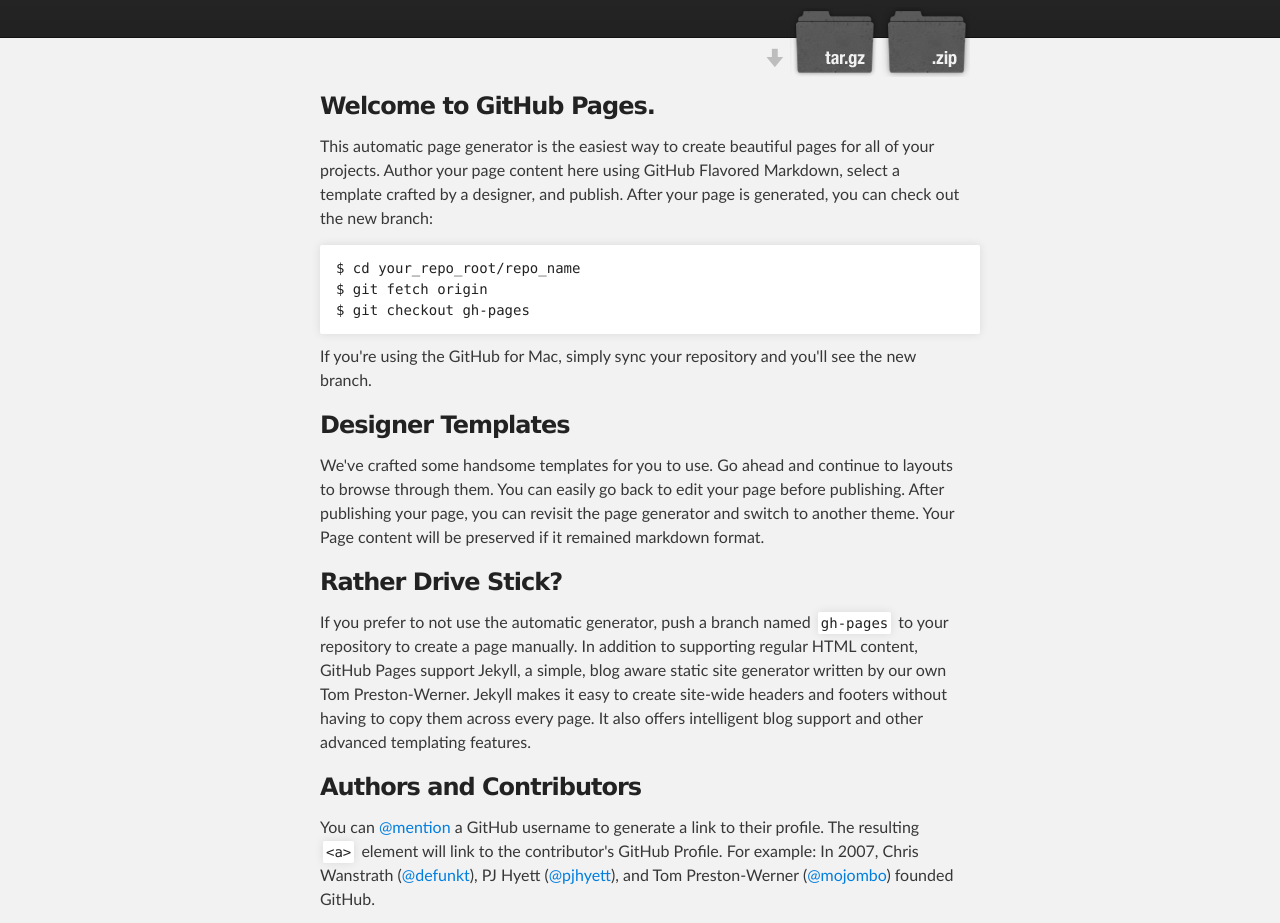
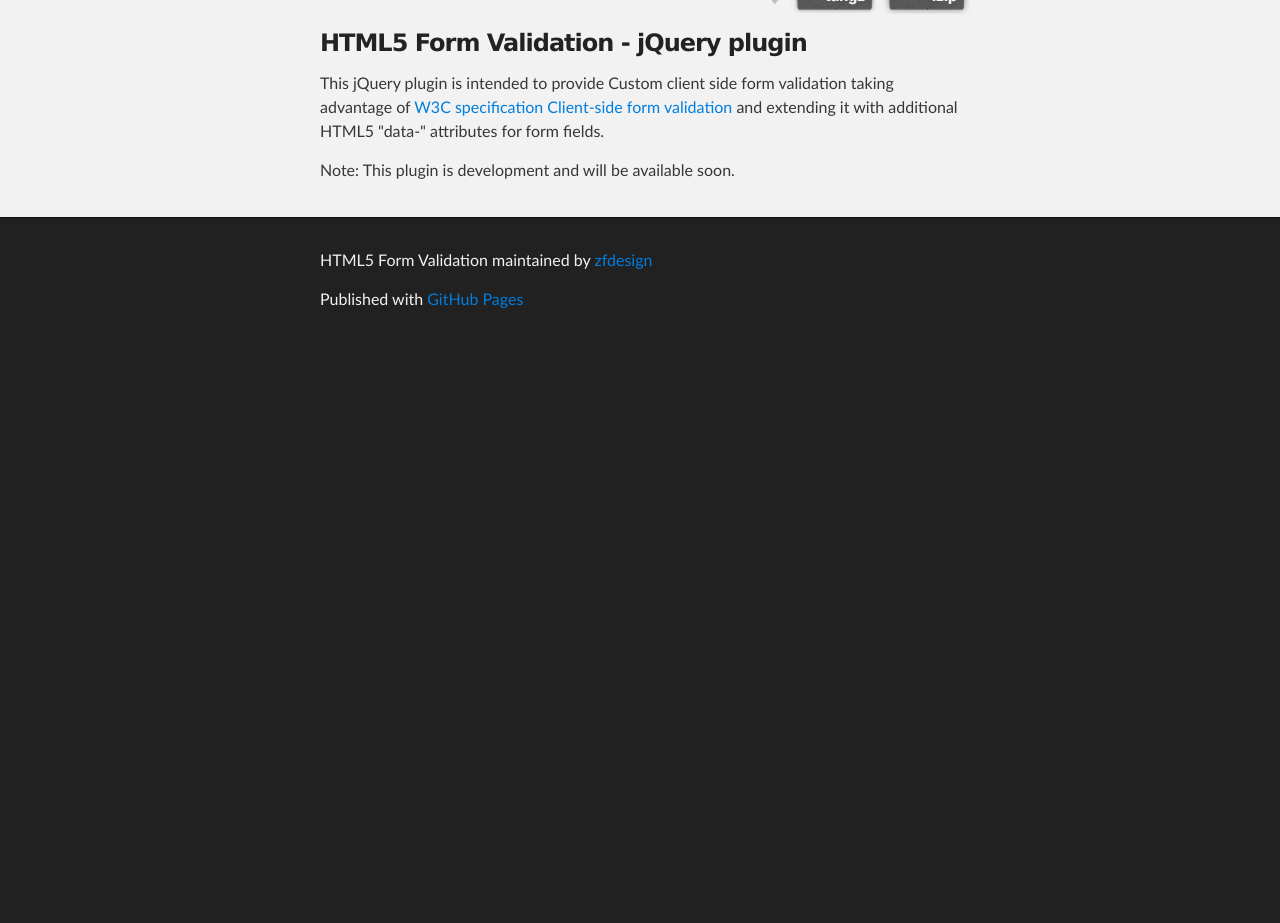
Before and after one commit to zfdesign/HTML5-Form-Validation, a plain HTML site: page index.html in a window 1280 px wide. Shown: the part 235-1158 px from the top of the page. After the commit the page ends 800 px from the top, so only its background shows below. Drawn offline with Linux system fonts and the light colour scheme.

```diff
--- a/index.html
+++ b/index.html
@@ -4,11 +4,11 @@
   <head>
     <meta charset='utf-8' />
     <meta http-equiv="X-UA-Compatible" content="chrome=1" />
-    <meta name="description" content="Html5 Form Validation by ZFDesign on GitHub : HTML5 Form Validation - jQuery plugin" />
+    <meta name="description" content="HTML5 Form Validation : jQuery plugin by ZFDesign" />
 
     <link rel="stylesheet" type="text/css" media="screen" href="stylesheets/stylesheet.css">
 
-    <title>Html5 Form Validation by ZFDesign on GitHub</title>
+    <title>HTML5 Form Validation</title>
   </head>
 
   <body>
@@ -18,8 +18,8 @@
         <header class="inner">
           <a id="forkme_banner" href="https://github.com/zfdesign/HTML5-Form-Validation">View on GitHub</a>
 
-          <h1 id="project_title">Html5 Form Validation by ZFDesign on GitHub</h1>
-          <h2 id="project_tagline">HTML5 Form Validation - jQuery plugin</h2>
+          <h1 id="project_title">HTML5 Form Validation</h1>
+          <h2 id="project_tagline">jQuery plugin by ZFDesign</h2>
 
             <section id="downloads">
               <a class="zip_download_link" href="https://github.com/zfdesign/HTML5-Form-Validation/zipball/master">Download this project as a .zip file</a>
@@ -31,39 +31,20 @@
     <!-- MAIN CONTENT -->
     <div id="main_content_wrap" class="outer">
       <section id="main_content" class="inner">
-        <h3>Welcome to GitHub Pages.</h3>
+        <h3>HTML5 Form Validation - jQuery plugin</h3>
 
-<p>This automatic page generator is the easiest way to create beautiful pages for all of your projects. Author your page content here using GitHub Flavored Markdown, select a template crafted by a designer, and publish. After your page is generated, you can check out the new branch:</p>
+<p>This jQuery plugin is intended to provide Custom client side form validation taking advantage of
+<a href="http://www.w3.org/TR/2011/WD-html5-20110525/forms.html#client-side-form-validation">W3C specification Client-side form validation</a>
+and extending it with additional HTML5 "data-" attributes for form fields. </p>
 
-<pre><code>$ cd your_repo_root/repo_name
-$ git fetch origin
-$ git checkout gh-pages
-</code></pre>
-
-<p>If you're using the GitHub for Mac, simply sync your repository and you'll see the new branch.</p>
-
-<h3>Designer Templates</h3>
-
-<p>We've crafted some handsome templates for you to use. Go ahead and continue to layouts to browse through them. You can easily go back to edit your page before publishing. After publishing your page, you can revisit the page generator and switch to another theme. Your Page content will be preserved if it remained markdown format.</p>
-
-<h3>Rather Drive Stick?</h3>
-
-<p>If you prefer to not use the automatic generator, push a branch named <code>gh-pages</code> to your repository to create a page manually. In addition to supporting regular HTML content, GitHub Pages support Jekyll, a simple, blog aware static site generator written by our own Tom Preston-Werner. Jekyll makes it easy to create site-wide headers and footers without having to copy them across every page. It also offers intelligent blog support and other advanced templating features.</p>
-
-<h3>Authors and Contributors</h3>
-
-<p>You can <a href="https://github.com/blog/821" class="user-mention">@mention</a> a GitHub username to generate a link to their profile. The resulting <code>&lt;a&gt;</code> element will link to the contributor's GitHub Profile. For example: In 2007, Chris Wanstrath (<a href="https://github.com/defunkt" class="user-mention">@defunkt</a>), PJ Hyett (<a href="https://github.com/pjhyett" class="user-mention">@pjhyett</a>), and Tom Preston-Werner (<a href="https://github.com/mojombo" class="user-mention">@mojombo</a>) founded GitHub.</p>
-
-<h3>Support or Contact</h3>
-
-<p>Having trouble with Pages? Check out the documentation at <a href="http://help.github.com/pages">http://help.github.com/pages</a> or contact <a href="mailto:support@github.com">support@github.com</a> and we’ll help you sort it out.</p>
+<p>Note: This plugin is development and will be available soon. </p>
       </section>
     </div>
 
     <!-- FOOTER  -->
     <div id="footer_wrap" class="outer">
       <footer class="inner">
-        <p class="copyright">Html5 Form Validation by ZFDesign on GitHub maintained by <a href="https://github.com/zfdesign">zfdesign</a></p>
+        <p class="copyright">HTML5 Form Validation maintained by <a href="https://github.com/zfdesign">zfdesign</a></p>
         <p>Published with <a href="http://pages.github.com">GitHub Pages</a></p>
       </footer>
     </div>
--- a/stylesheets/stylesheet.css
+++ b/stylesheets/stylesheet.css
@@ -1,5 +1,5 @@
 /*******************************************************************************
-Slate Theme for Github Pages
+Slate Theme for GitHub Pages
 by Jason Costello, @jsncostello
 *******************************************************************************/
 
```
Also changed, not shown: params.json (+1 -1 lines).
